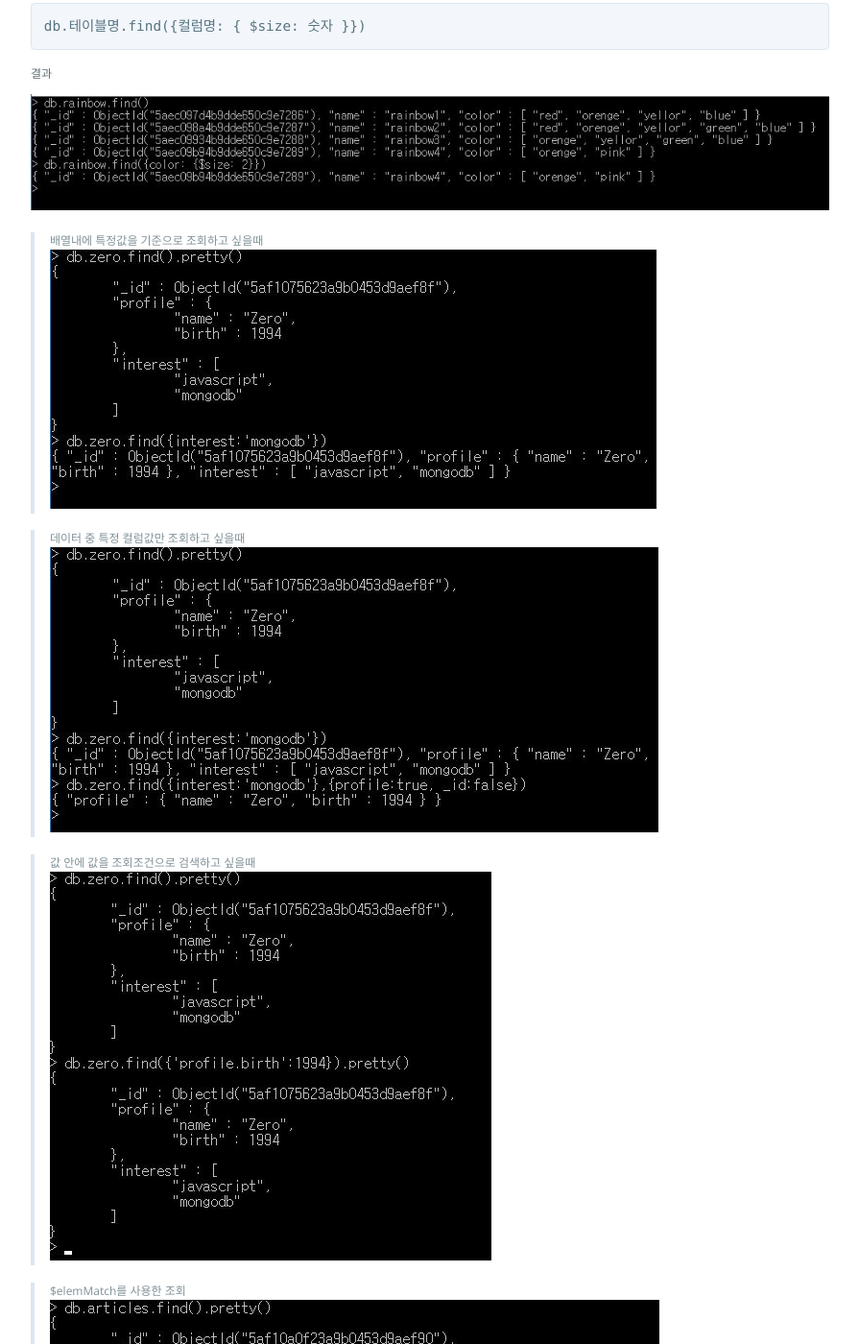
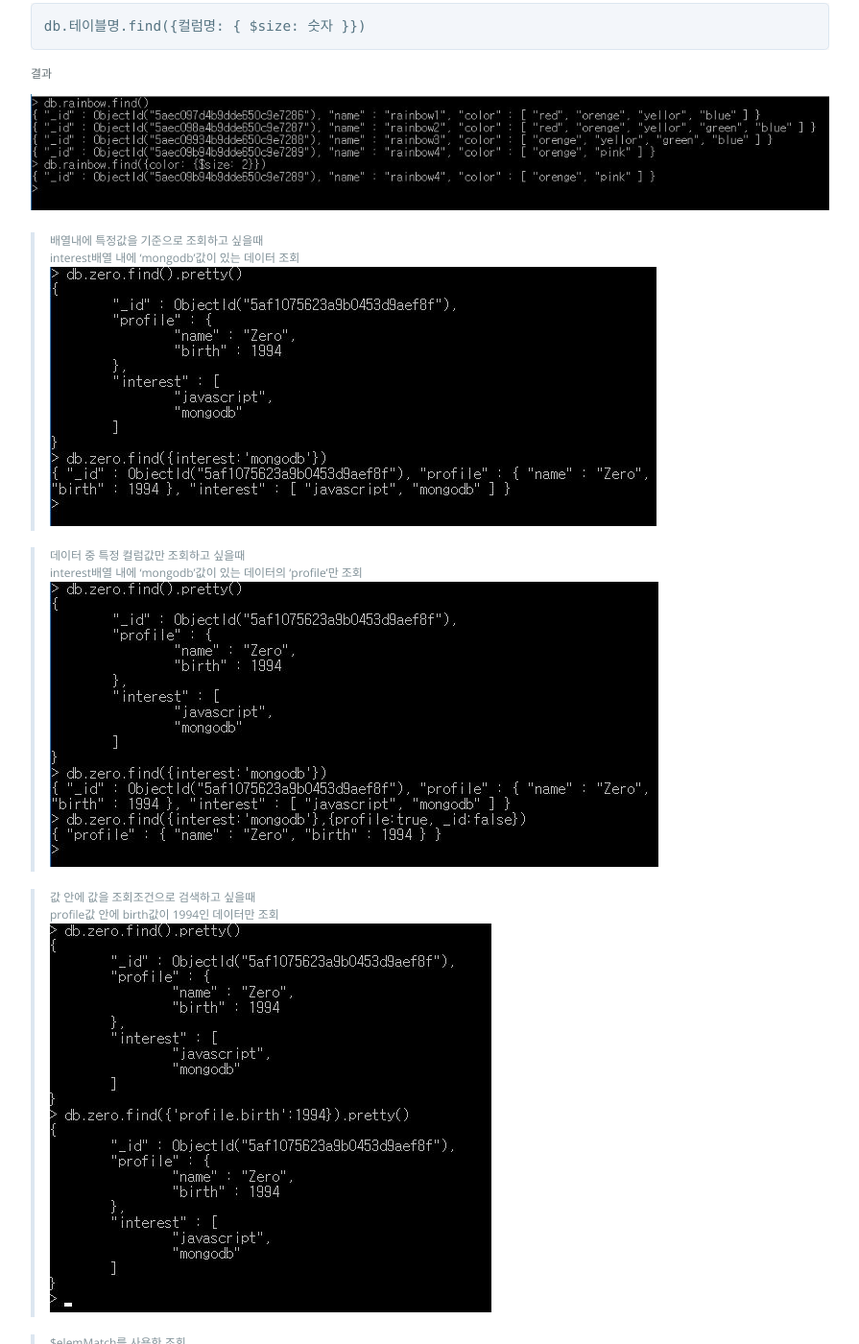
Before and after one commit to zzingyuna/test_site.github.io, a Jekyll site: the page built from _posts/2018-05-08-mongoDB2.md, in a window 1280 px wide and 1400 px high, scrolled down 4328 px. Shown: the whole window at 96% size, without its empty margins (192-1087 px from the left). Built offline with Jekyll 4.4.1, drawn with Linux system fonts in a browser that asks for light colours; some of the changed text lies outside the part shown.

Commit message:
Update 2018-05-08-mongoDB2.md

```diff
--- a/_posts/2018-05-08-mongoDB2.md
+++ b/_posts/2018-05-08-mongoDB2.md
@@ -182,23 +182,29 @@ db.테이블명.find({컬럼명: { $size: 숫자 }})
 
 
 >배열내에 특정값을 기준으로 조회하고 싶을때
+interest배열 내에 'mongodb'값이 있는 데이터 조회
 ![alt text](https://zzingyuna.github.io/image/find_arraySelect_example.JPG)
 
 
 >데이터 중 특정 컬럼값만 조회하고 싶을때
+interest배열 내에 'mongodb'값이 있는 데이터의 'profile'만 조회
 ![alt text](https://zzingyuna.github.io/image/file_selectCol_example.JPG)
 
 
 >값 안에 값을 조회조건으로 검색하고 싶을때
+profile값 안에 birth값이 1994인 데이터만 조회
 ![alt text](https://zzingyuna.github.io/image/find_attr_example.JPG)
 
 
 >$elemMatch를 사용한 조회
+comments에서 name이 'user2'가 있는 데이터 조회
 ![alt text](https://zzingyuna.github.io/image/find_elemMatch_example.JPG)
+comments에서 name이 'user2'가 있는 데이터 중 'user2'인 데이터만 조회
 ![alt text](https://zzingyuna.github.io/image/find_elemMatch2_example.JPG)
 
 
 >배열 조회할때 몇개까지 보여줄 것인지 설정
+title이 'article03'인 데이터의 comments중에 첫번째까지만 잘라서 보여주기
 ![alt text](https://zzingyuna.github.io/image/find_slice_example.JPG)
 
 
```
